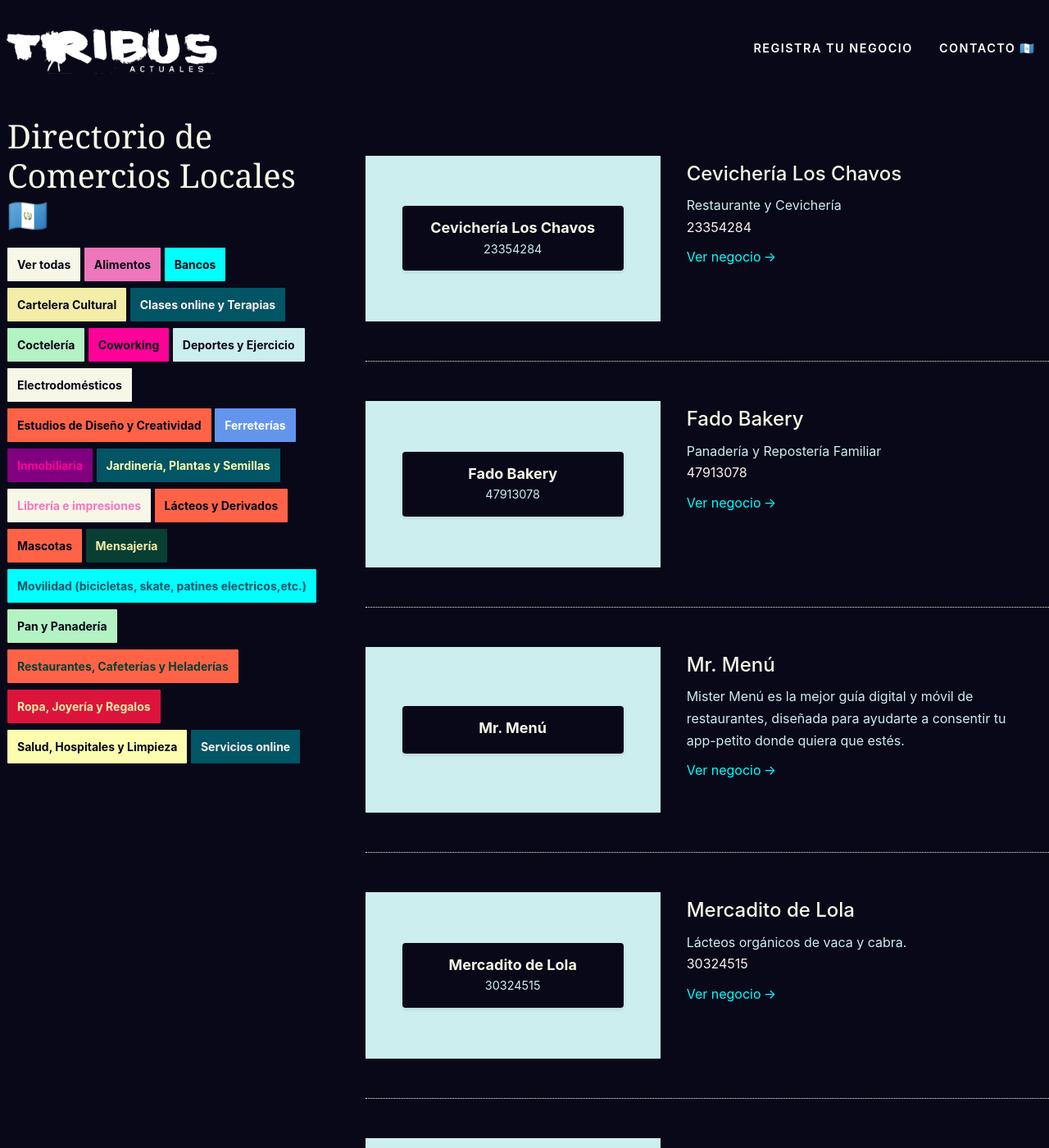
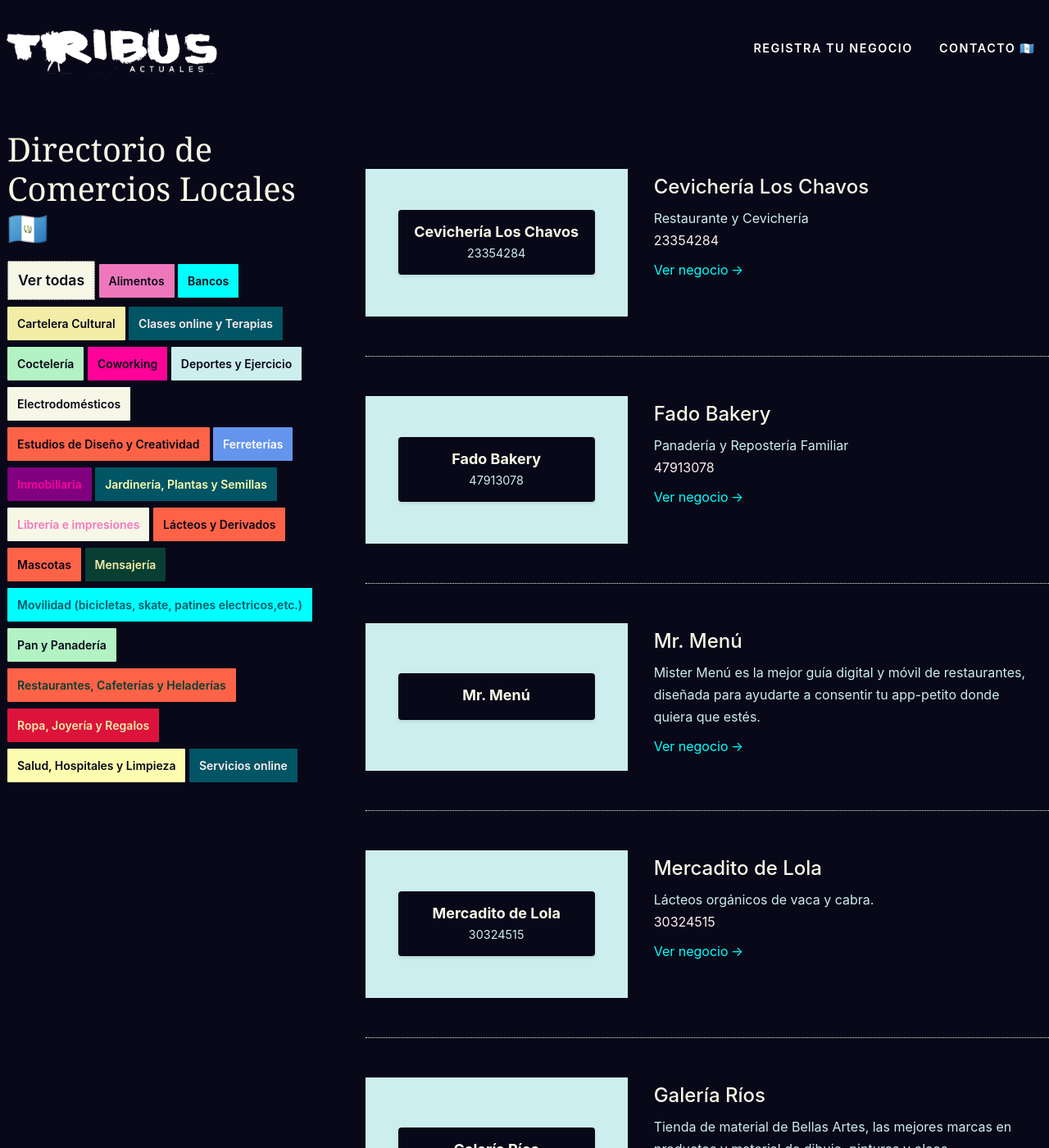
Before and after one commit to juancarlosasensio/directorio-tribus, a Jekyll site: the page built from index.html, in a window 1280 px wide and 1400 px high. Shown: the whole window at 82% size. Built offline with Jekyll 4.4.1, drawn with Linux system fonts in a browser that asks for light colours; nearby versions of some CDN libraries.

Commit message:
Improve filtering categories

```diff
--- a/_includes/footer.html
+++ b/_includes/footer.html
@@ -1,7 +1,7 @@
 <footer class="bg-black white-letters py-5" id="contact">
   <div class="container">
     <div class="row justify-content-between align-items-start">
-      <div class="col-lg-3">
+      <div class="col-lg-3 pl-4">
         <p class="lead bold">
           Dirección
         </p>
@@ -13,7 +13,7 @@
         </p>
         <a href="mailto:info@imaginatoriostudio.com" target="_blank" class="aqua">info@imaginatoriostudio.com</a>
       </div>
-      <div class="col-lg-3 offset-lg-1">
+      <div class="col-lg-3">
         <img src="/assets/img/logos/tribus-white.png" alt="Logo Tribus" class="logo">
         <p class="lead">
           &#169; Imaginatorio Cooperative, todos los derechos reservados
--- a/_sass/buttons.scss
+++ b/_sass/buttons.scss
@@ -2,10 +2,17 @@
   border-radius: 1px;
   border: none;
   font-size: 14px;
-  font-weight: 700;
+  font-weight: 600;
   background: var(--bg-white);
   color: var(--black);
   padding: 10px 12px;
+
+  &:hover, &:focus { opacity: 0.85; }
+
+  &.active {
+    font-size: 1.1rem;
+    border: 1px dotted var(--black);
+  }
 
   &[data-filter-category*="Alimentos"] { background-color: var(--pink); }
   &[data-filter-category*="Bancos"] { background-color: var(--aqua); color: var(--black); }
--- a/_sass/cards.scss
+++ b/_sass/cards.scss
@@ -17,7 +17,7 @@
     justify-content: center;
     align-items: center;
     margin-right: 2rem;
-    max-width: 360px;
+    max-width: 320px;
 
     &.no-img {
       background-color: var(--light-grey);
--- a/index.html
+++ b/index.html
@@ -6,13 +6,13 @@
 {% include navbar.html %}
 
 {% assign all_categories = site.data.airtable | map: "category" | uniq | sort %}
-<section class="py-4 mb-4">
+<section class="py-4 mt-3 mb-4">
   <div class="container">
     <div class="row">
       <div class="col-lg-4 pl-4">
-        <div class="sticky-top">
+        <div class="sticky-top pb-4">
           <h1 class="section-title mb-3">Directorio de Comercios Locales 🇬🇹 </h1>
-          <div class="filter-button d-inline-block bold cursor-pointer mb-2" data-filter-category="all">Ver todas</div>
+          <div class="filter-button active d-inline-block bold cursor-pointer mb-2" data-filter-category="all">Ver todas</div>
           {% for category in all_categories %}
             <div class="filter-button d-inline-block cursor-pointer mb-2" data-filter-category="{{ category }}">{{ category }}</div>
           {% endfor %}
--- a/js/main.js
+++ b/js/main.js
@@ -17,8 +17,8 @@
 $(document).on("click", "[data-filter-category]", function () {
   category = $(this).data("filter-category")
 
-  $("[data-filter-category]").removeClass("bold");
-  $(this).addClass("bold");
+  $("[data-filter-category]").removeClass("active");
+  $(this).addClass("active");
 
   if (category == "all") {
     $(".business-card").removeClass("hidden");
```
